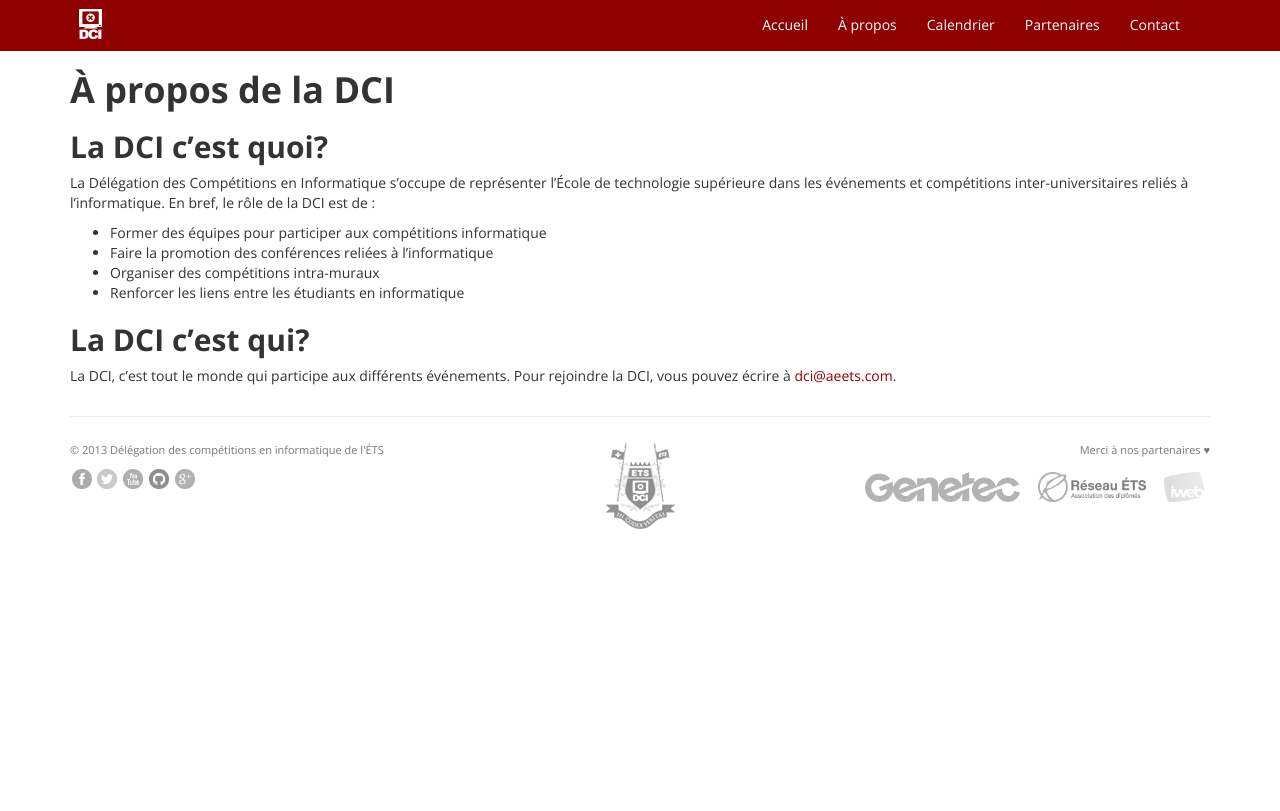
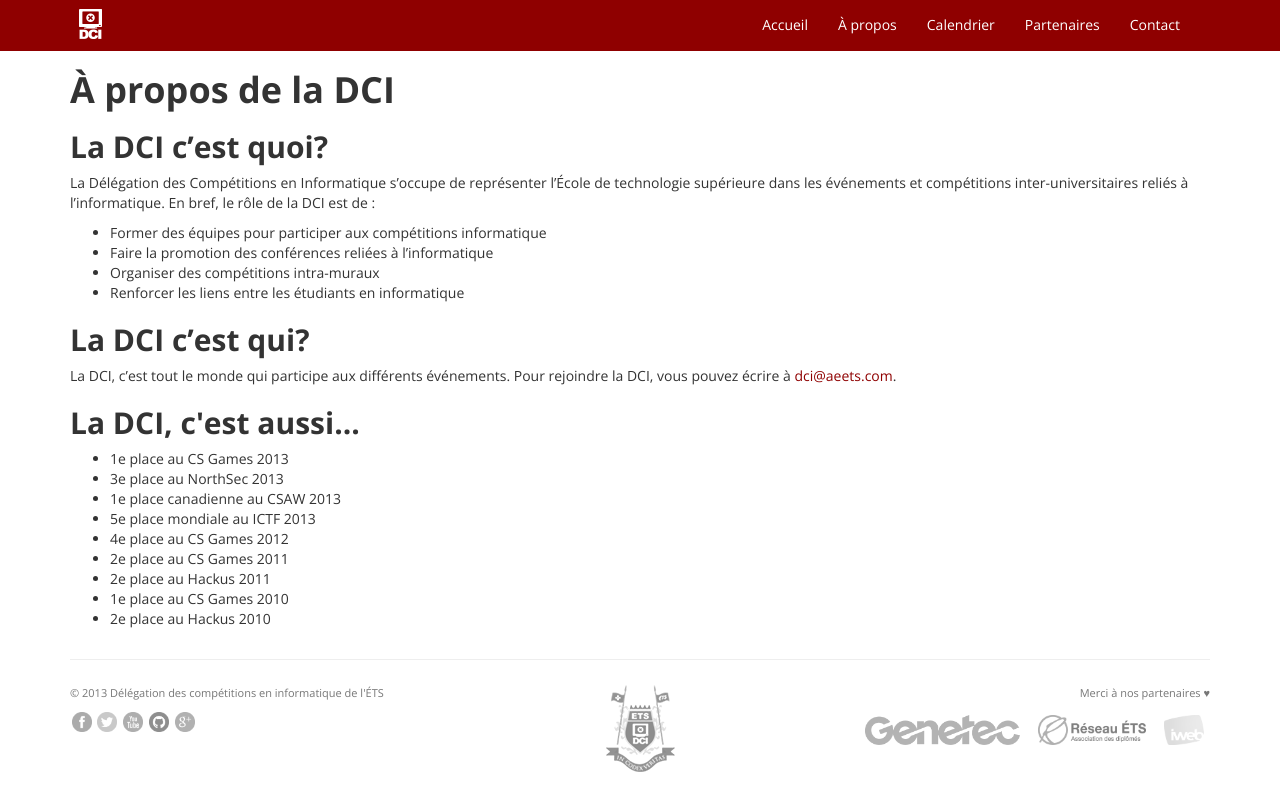
Before and after one commit to dciets/dciets.github.io, a Jekyll site: the page built from a-propos-dci.html, in a window 1280 px wide. Shown: the top 811 px of the page. Built offline with Jekyll 4.4.1, drawn with Linux system fonts in a browser that asks for light colours; Markdown is read by kramdown in place of the engine named in the settings.

Commit message:
Add competition results to about page

```diff
--- a/a-propos-dci.html
+++ b/a-propos-dci.html
@@ -22,5 +22,17 @@
 		<p>
 			La DCI, c’est tout le monde qui participe aux différents événements. Pour rejoindre la DCI, vous pouvez écrire à <a href='mailto:dci@aeets.com'>dci@aeets.com</a>.
 		</p>
+		<h2>La DCI, c'est aussi...</h2>
+		<ul>
+			<li>1e place au CS Games 2013</li>
+			<li>3e place au NorthSec 2013</li>
+			<li>1e place canadienne au CSAW 2013</li>
+			<li>5e place mondiale au ICTF 2013</li>
+			<li>4e place au CS Games 2012</li>
+			<li>2e place au CS Games 2011</li>
+			<li>2e place au Hackus 2011</li>
+			<li>1e place au CS Games 2010</li>
+			<li>2e place au Hackus 2010</li>
+		</ul>
 	</div>
 </div>
```
